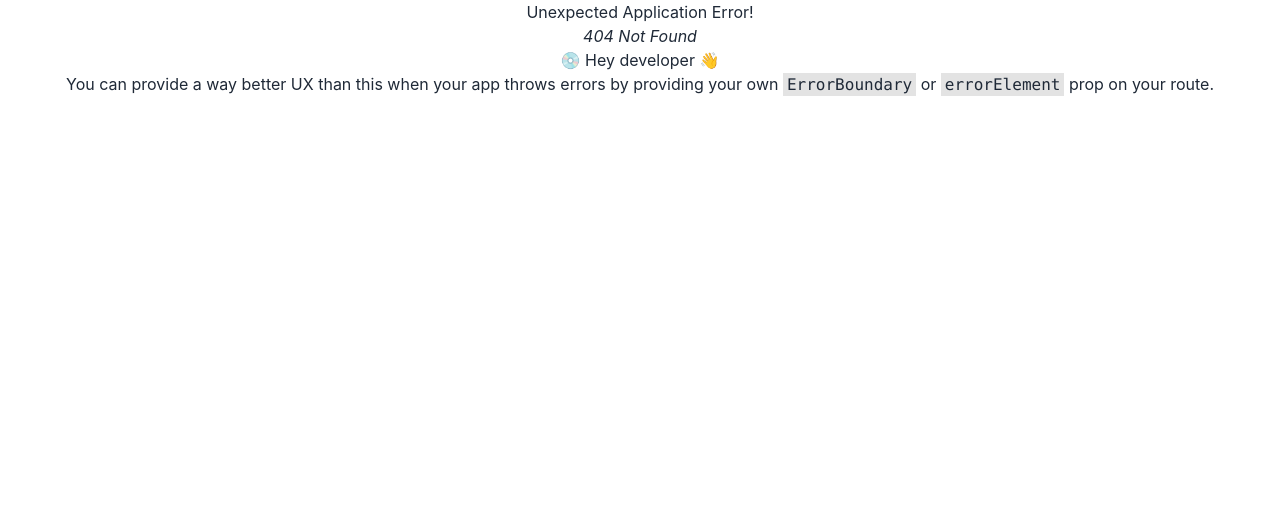
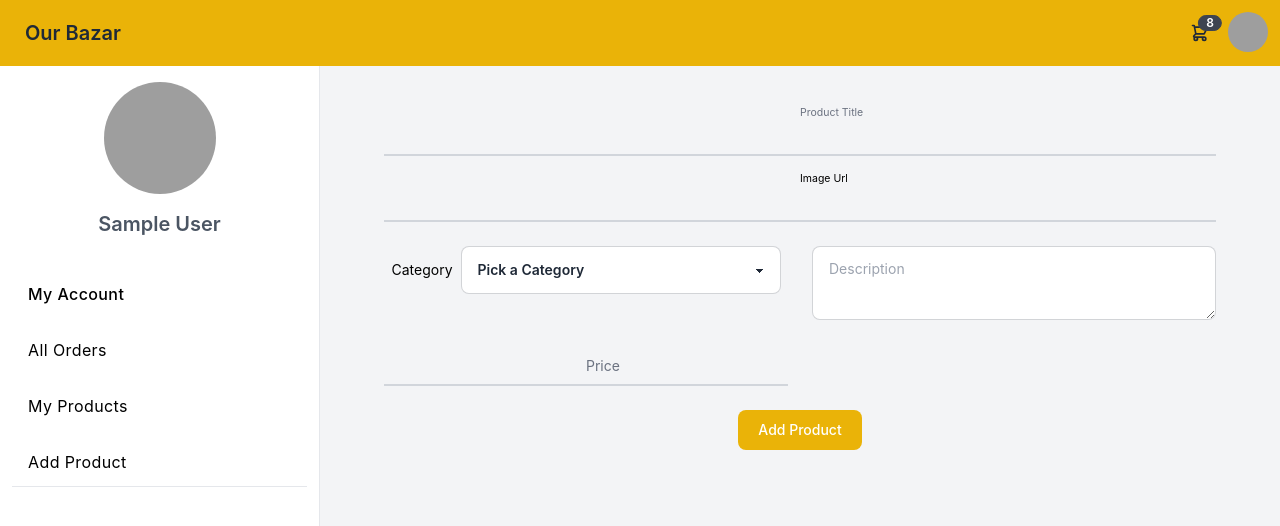
Before and after one commit to coderrabbi/our-bazar, a React (Create React App) app: page /dashboard/addproduct in a window 1280 px wide. Before the commit this address had no page. Shown: the top 526 px of the page. Built offline with nearby package versions, Linux system fonts and the light colour scheme; sample sign-in values are in the browser's storage; grey boxes are pictures that could not be loaded.

Commit message:
user product added

```diff
--- a/src/Router/Routes.js
+++ b/src/Router/Routes.js
@@ -7,6 +7,8 @@ import Register from "../pages/Register";
 import Login from "../pages/Login";
 import PrivetRouter from "./PrivetRouter";
 import MyAccount from "../pages/Dashboard/MyAccount";
+import AddProduct from "../pages/Dashboard/AddProduct";
+import ProductList from "../pages/Dashboard/ProductList";
 
 export const routes = createBrowserRouter([
   {
@@ -20,7 +22,7 @@ export const routes = createBrowserRouter([
       {
         path: "/product/:id",
         loader: ({ params }) =>
-          fetch(`https://fakestoreapi.com/products/${params.id}`),
+          fetch(`http://localhost:5000/api/product/${params.id}`),
         element: <ProductDetailsPage />,
       },
       { path: "/register", element: <Register /> },
@@ -34,6 +36,11 @@ export const routes = createBrowserRouter([
         <DashboardLayout />
       </PrivetRouter>
     ),
-    children: [{ path: "/dashboard/myprofile", element: <MyAccount /> }],
+    children: [
+      { path: "/dashboard", element: <MyAccount /> },
+
+      { path: "/dashboard/addproduct", element: <AddProduct /> },
+      { path: "/dashboard/myproducts", element: <ProductList /> },
+    ],
   },
 ]);
--- a/src/components/Product.js
+++ b/src/components/Product.js
@@ -59,7 +59,7 @@ const Product = ({ product }) => {
             Wishlist
           </span>
 
-          <Link to={`/product/${product.id}`}>
+          <Link to={`/product/${product._id}`}>
             <button className="bg-yellow-500 px-4 py-2 rounded-md">
               See Details
             </button>
--- a/src/components/Products.js
+++ b/src/components/Products.js
@@ -1,5 +1,5 @@
 import React, { useEffect, useState } from "react";
-import axios from "axios";
+
 import Product from "./Product";
 import Loader from "./Loader";
 import axiosInstance from "../utils/axiosInstance";
--- a/src/pages/Dashboard/AddProduct.js
+++ b/src/pages/Dashboard/AddProduct.js
@@ -1,7 +1,123 @@
-import React from "react";
+import React, { useContext, useState } from "react";
+import styles from "../../style";
+import { toast } from "react-hot-toast";
+import axiosInstance from "../../utils/axiosInstance";
+import { AuthContext } from "../../context/AuthProvider";
 
 const AddProduct = () => {
-  return <div></div>;
+  const [category, setCategory] = useState("");
+  const { currentUser } = useContext(AuthContext);
+  const handleSubmit = async (event) => {
+    event.preventDefault();
+    const form = event.target;
+    const title = form.title.value;
+    const imgUrl = form.imgUrl.value;
+    const description = form.description.value;
+    const price = form.price.value;
+    const productInfo = {
+      title: title,
+      imgUrl: imgUrl,
+      description: description,
+      category: category,
+      price: price,
+      email: currentUser?.email,
+    };
+
+    await axiosInstance.post("/api/product", productInfo, {
+      headers: {
+        "content-type": "application/json",
+        authorization: `bearer ${localStorage.getItem("token")}`,
+      },
+    });
+    toast.success("products adeed successfully");
+    form.reset();
+  };
+  const handleChange = (event) => {
+    setCategory(event.target.value);
+  };
+
+  return (
+    <div className={`${styles.padding}`}>
+      <form onSubmit={handleSubmit}>
+        <div className="relative z-0 mb-6 w-full group ">
+          <input
+            type="text"
+            name="title"
+            id="floating_first_name"
+            className="block py-2.5 px-0 w-full text-sm text-gray-900 bg-transparent border-0 border-b-2 border-gray-300 appearance-none dark:focus:border-yellow-500 focus:outline-none focus:ring-0 focus:border-yellow-600 peer"
+            required
+          />
+          <label
+            htmlFor="floating_first_name"
+            className="peer-focus:font-medium absolute text-sm text-gray-500 dark:text-gray-400 duration-300 transform -translate-y-6 scale-75 top-3 -z-10 origin-[0] peer-focus:left-0 peer-focus:text-yellow-600 peer-focus:dark:text-yellow-500 peer-placeholder-shown:scale-100 peer-placeholder-shown:translate-y-0 peer-focus:scale-75 peer-focus:-translate-y-6"
+          >
+            Product Title
+          </label>
+        </div>
+        <div className="relative z-0 mb-6 w-full group">
+          <input
+            type="text"
+            name="imgUrl"
+            id="floating_email"
+            className="block py-2.5 px-0 w-full text-sm text-gray-900 bg-transparent border-0 border-b-2 border-gray-300 appearance-none dark:focus:border-yellow-500 focus:outline-none focus:ring-0 focus:border-yellow-600 peer"
+            required
+          />
+          <label className="peer-focus:font-medium absolute text-sm text-black dark:text-gray-400 duration-300 transform -translate-y-6 scale-75 top-3 -z-10 origin-[0] peer-focus:left-0 peer-focus:text-yellow-600 peer-focus:dark:text-yellow-500 peer-placeholder-shown:scale-100 peer-placeholder-shown:translate-y-0 peer-focus:scale-75 peer-focus:-translate-y-6">
+            Image Url
+          </label>
+        </div>
+
+        <div className="grid md:grid-cols-2 md:gap-6">
+          <div className="relative z-0 mb-6 w-full group">
+            <label className="peer-focus:font-medium  text-sm text-black duration-300 transform -translate-y-6 scale-75 top-3 -z-10 origin-[0] peer-focus:left-0 peer-focus:text-yellow-600  peer-placeholder-shown:scale-100 peer-placeholder-shown:translate-y-0 peer-focus:scale-75 peer-focus:-translate-y-6 mr-2">
+              Category
+            </label>
+            <select
+              onChange={handleChange}
+              className="select select-bordered w-full max-w-xs"
+            >
+              <option disabled selected>
+                Pick a Category
+              </option>
+              <option value="electronics">electronics</option>
+              <option value="jewelery">jewelery</option>
+              <option value="men's clothing">men's clothing</option>
+              <option value="women's clothing">women's clothing</option>
+            </select>
+          </div>
+          <textarea
+            name="description"
+            className="textarea textarea-bordered"
+            placeholder="Description"
+          ></textarea>
+
+          <div className="relative z-0 mb-6 w-full group">
+            <input
+              type="text"
+              name="price"
+              id="floating_last_name"
+              className="block py-2.5 px-0 w-full text-sm text-gray-900 bg-transparent border-0 border-b-2 border-gray-300 appearance-none dark:focus:border-yellow-500 focus:outline-none focus:ring-0 focus:border-yellow-600 peer"
+              placeholder=" "
+              required
+            />
+            <label
+              htmlFor="floating_last_name"
+              className="peer-focus:font-medium absolute text-sm text-gray-500 dark:text-gray-400 duration-300 transform -translate-y-6 scale-75 top-3 -z-10 origin-[0] peer-focus:left-0 peer-focus:text-yellow-600 peer-focus:dark:text-yellow-500 peer-placeholder-shown:scale-100 peer-placeholder-shown:translate-y-0 peer-focus:scale-75 peer-focus:-translate-y-6"
+            >
+              Price
+            </label>
+          </div>
+        </div>
+
+        <button
+          type="submit"
+          className="text-white  bg-primary hover:bg-grey-100 focus:ring-4 focus:outline-none focus:ring-blue-300 font-medium rounded-lg text-sm w-full sm:w-auto px-5 py-2.5 text-center dark:bg-primary "
+        >
+          Add Product
+        </button>
+      </form>
+    </div>
+  );
 };
 
 export default AddProduct;
--- a/src/pages/Dashboard/ProductList.js
+++ b/src/pages/Dashboard/ProductList.js
@@ -1,7 +1,108 @@
-import React from "react";
+import React, { useContext, useEffect, useState } from "react";
+import axiosInstance from "../../utils/axiosInstance";
+import { AuthContext } from "../../context/AuthProvider";
+import { CiEdit, CiTrash } from "react-icons/ci";
+import { Link } from "react-router-dom";
+import { toast } from "react-hot-toast";
+const ProductList = () => {
+  const { currentUser } = useContext(AuthContext);
+  const [myProducts, setMyPRoducts] = useState([]);
+  useEffect(() => {
+    axiosInstance
+      .get(`/api/product?email=${currentUser?.email}`, {
+        headers: {
+          authorization: `bearer ${localStorage.getItem("token")}`,
+        },
+      })
+      .then((res) => setMyPRoducts(res.data.product));
+  }, [currentUser.email]);
+  const handelDelete = (id) => {
+    const confirm = window.confirm("Are you sure you want to delete");
+    if (confirm) {
+      axiosInstance
+        .delete(`/api/product/${id}`, {
+          headers: {
+            authorization: `bearer ${localStorage.getItem("token")}`,
+          },
+        })
+        .then((res) => {
+          if (res.data) {
+            const remaining = myProducts.filter((review) => review._id !== id);
+            setMyPRoducts(remaining);
+          }
+          toast.success("Product Deleted");
+        });
+    }
+  };
+  return (
+    <div className="py-6">
+      {myProducts?.length === 0 ? (
+        <div>
+          <h1 className="text- text-[70px] text-center text-bold">
+            NO REVIEW FOUND
+          </h1>
+        </div>
+      ) : (
+        <div className="overflow-x-auto relative shadow-md sm:rounded-lg">
+          <table className="w-full text-sm text-left text-gray-500 dark:text-gray-400">
+            <thead className="text-xs text-gray-700 uppercase bg-gray-50  dark:text-gray-400">
+              <tr>
+                <th scope="col" className="py-3 px-6">
+                  Service Title
+                </th>
+                <th scope="col" className="py-3 px-6">
+                  Review
+                </th>
+                <th scope="col" className="py-3 px-6">
+                  Edit
+                </th>
+                <th scope="col" className="py-3 px-6">
+                  Delete
+                </th>
+              </tr>
+            </thead>
+            <tbody>
+              {myProducts?.map((pd) => (
+                <tr
+                  key={pd?._id}
+                  className="bg-white border-b dark:border-gray-700"
+                >
+                  <th
+                    scope="row"
+                    className="py-4 px-6 font-medium text-black whitespace-nowrap dark:text-black"
+                  >
+                    {pd?.title}
+                  </th>
+                  <td className="py-4 px-6">
+                    {pd?.description.slice(0, 100) + "..."}
+                  </td>
 
-const ProductList = () => {
-  return <div></div>;
+                  <td className="py-4 px-6">
+                    <span className="flex justify-between items-center">
+                      <Link
+                        to={pd?._id}
+                        className="font-medium text-yellow-600 dark:text-yellow-500 hover:underline"
+                      >
+                        <CiEdit className="text-3xl" />
+                      </Link>
+                    </span>
+                  </td>
+                  <td className="py-4 px-6">
+                    <span className="flex justify-between items-center">
+                      <CiTrash
+                        onClick={() => handelDelete(pd?._id)}
+                        className="text-3xl text-yellow-500 cursor-pointer"
+                      />
+                    </span>
+                  </td>
+                </tr>
+              ))}
+            </tbody>
+          </table>
+        </div>
+      )}
+    </div>
+  );
 };
 
 export default ProductList;
--- a/src/pages/Dashboard/Sidebar.js
+++ b/src/pages/Dashboard/Sidebar.js
@@ -1,11 +1,13 @@
-import React from "react";
+import React, { useContext } from "react";
 import { Link } from "react-router-dom";
+import { AuthContext } from "../../context/AuthProvider";
 
 const Sidebar = () => {
+  const { currentUser } = useContext(AuthContext);
   return (
     <div>
       <div className="">
-        <aside className="   border-r py-4 px-3 ">
+        <aside className="border-r py-4 px-3 ">
           <div>
             <div className=" text-center">
               <img
@@ -14,14 +16,14 @@ const Sidebar = () => {
                 className="w-10 h-10 m-auto rounded-full  object-cover lg:w-28 lg:h-28"
               />
               <h5 className="hidden mt-4 text-xl font-semibold text-gray-600 lg:block">
-                hello
+                {currentUser?.name}
               </h5>
             </div>
 
             <ul className="space-y-2 tracking-wide mt-8">
               <li>
                 <Link
-                  to="/dashboard/myprofile"
+                  to="/dashboard"
                   className="px-4 py-3 flex items-center  space-x-4 rounded-xl text-black focus:text-white focus:bg-gradient-to-r  focus:from-yellow-700 focus:to-yellow-400"
                 >
                   <span className="-mr-1 font-medium">My Account</span>
@@ -39,7 +41,7 @@ const Sidebar = () => {
 
               <li>
                 <Link
-                  to="/dashboard"
+                  to="/dashboard/myproducts"
                   className="px-4 py-3 flex items-center  space-x-4 rounded-xl text-black focus:text-white focus:bg-gradient-to-r  focus:from-yellow-700 focus:to-yellow-400"
                 >
                   <span className="group-hover:text-gray-700">My Products</span>
@@ -48,7 +50,7 @@ const Sidebar = () => {
 
               <li>
                 <Link
-                  to="/dashboard"
+                  to="/dashboard/addproduct"
                   className="px-4 py-3 flex items-center  space-x-4 rounded-xl text-black focus:text-white focus:bg-gradient-to-r  focus:from-yellow-700 focus:to-yellow-400"
                 >
                   <span className="group-hover:text-gray-700">Add Product</span>
@@ -59,7 +61,6 @@ const Sidebar = () => {
           <div className="border-t">
             <button className="px-4 py-3  flex items-center space-x-4 rounded-md text-gray-600 group">
               <span></span>
-              <span className="group-hover:text-gray-700">Logout</span>
             </button>
           </div>
         </aside>
--- a/src/pages/ProductDetailsPage.js
+++ b/src/pages/ProductDetailsPage.js
@@ -4,33 +4,32 @@ import styles from "../style";
 import { AiFillStar } from "react-icons/ai";
 
 const ProductDetailsPage = () => {
-  const productData = useLoaderData();
-  console.log(productData);
+  const { product } = useLoaderData();
+
   return (
     <div className={`${styles.padding}   `}>
       <div className="flex gap-4">
         <div className="w-[300px] border border-primary p-6 flex-[0.9]">
-          <img src={productData?.image} alt="" />
+          <img src={product?.image} alt="" />
         </div>
         <div className="flex-[1.3]">
           <div className="flex flex-col ">
             <h1 className="md:text-2xl text-lg text-primary">
-              {productData.title}
+              {product?.title}
             </h1>
             <div className="flex flex-col gap-4">
               <span className="flex items-center">
-                <AiFillStar className="text-primary" />{" "}
-                {productData?.rating.rate}
-                <span>({productData?.rating.count}) Ratings</span>
+                <AiFillStar className="text-primary" /> {product?.rating?.rate}
+                <span>({product?.rating?.count}) Ratings</span>
               </span>
-              <span className="text-lg">Category:{productData?.category}</span>
+              <span className="text-lg">Category:{product?.category}</span>
               <span className="text-xl font-semibold">
-                Price: ${productData?.price}
+                Price: ${product?.price}
               </span>
             </div>
             <p className="my-2 md:block hidden">
               <span className="font-semibold">Description:</span>
-              {productData?.description}
+              {product?.description}
             </p>
             <div className="md:flex hidden gap-4  items-end">
               <button className="bg-primary md:px-6 md:py-2 px-2 py-2">
@@ -45,7 +44,7 @@ const ProductDetailsPage = () => {
       </div>
       <p className="my-2 md:hidden block">
         <span className="font-semibold">Description:</span>
-        {productData?.description}
+        {product?.description}
       </p>
       <div className="md:hidden flex gap-4  items-end">
         <button className="bg-primary md:px-6 md:py-2 px-2 py-2">
```
